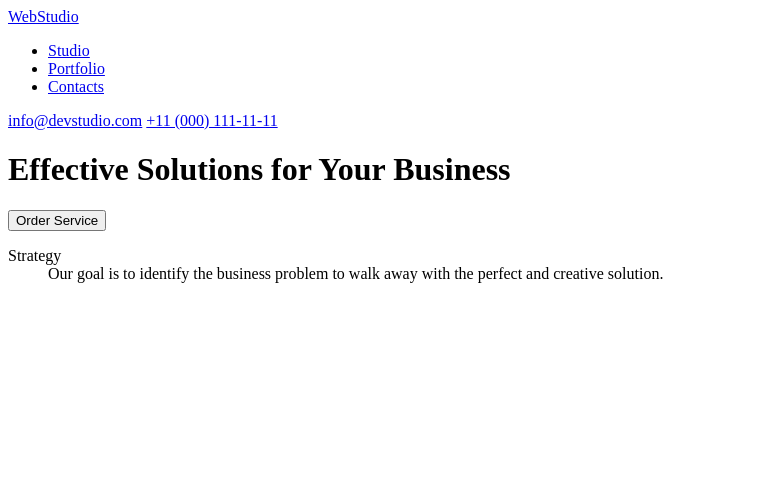
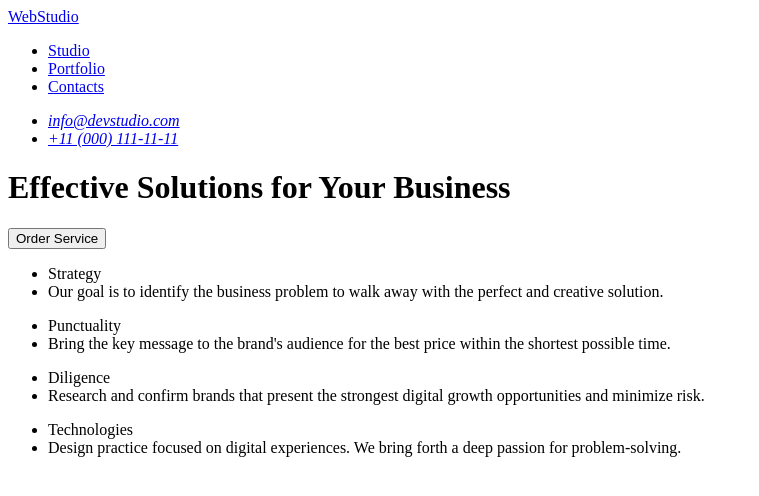
Before and after one commit to GuvidSlayer/goit-markup-hw-01, a plain HTML site: page index.html in a window 1280 px wide. Shown: the whole page, without its empty margins (0-759 px from the left). Drawn offline with Linux system fonts and the light colour scheme.

Commit message:
Update index.html

```diff
--- a/index.html
+++ b/index.html
@@ -19,8 +19,12 @@
       </nav>
       <!-- Contact information -->
       <div>
-        <a href="mailto:info@devstudio.com">info@devstudio.com</a>
-        <a href="tel:+11(000)1111111">+11 (000) 111-11-11</a>
+        <address>
+          <ul>
+            <li><a href="mailto:info@devstudio.com">info@devstudio.com</a></li>
+            <li><a href="tel:+11(000)1111111">+11 (000) 111-11-11</a></li>
+          </ul>
+        </address>
       </div>
     </header>
     <main>
@@ -29,16 +33,40 @@
         <h1>Effective Solutions for Your Business</h1>
         <button type="button" class="button">Order Service</button>
       </div>
+
+      <!-- Section 1 -->
+      <div>
+        <ul>
+          <li>Strategy</li>
+          <li>
+            Our goal is to identify the business problem to walk away with the
+            perfect and creative solution.
+          </li>
+        </ul>
+        <ul>
+          <li>Punctuality</li>
+          <li>
+            Bring the key message to the brand's audience for the best price
+            within the shortest possible time.
+          </li>
+        </ul>
+        <ul>
+          <li>Diligence</li>
+          <li>
+            Research and confirm brands that present the strongest digital
+            growth opportunities and minimize risk.
+          </li>
+        </ul>
+        <ul>
+          <li>Technologies</li>
+          <li>
+            Design practice focused on digital experiences. We bring forth a
+            deep passion for problem-solving.
+          </li>
+        </ul>
+      </div>
+      <!-- Section 2 -->
+      <div></div>
     </main>
-    <!-- Section 1 -->
-    <div>
-      <dl>
-        <dt>Strategy</dt>
-        <dd>
-          Our goal is to identify the business problem to walk away with the
-          perfect and creative solution.
-        </dd>
-      </dl>
-    </div>
   </body>
 </html>
```
